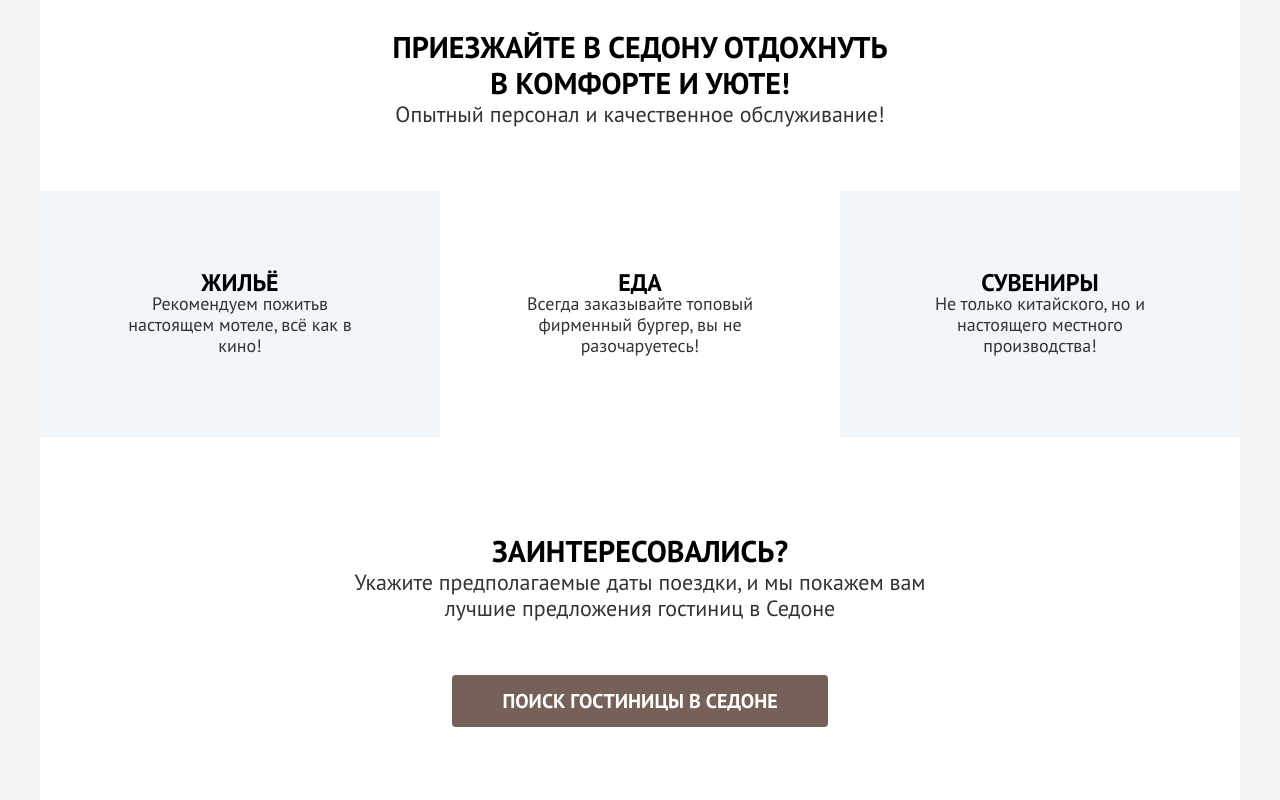
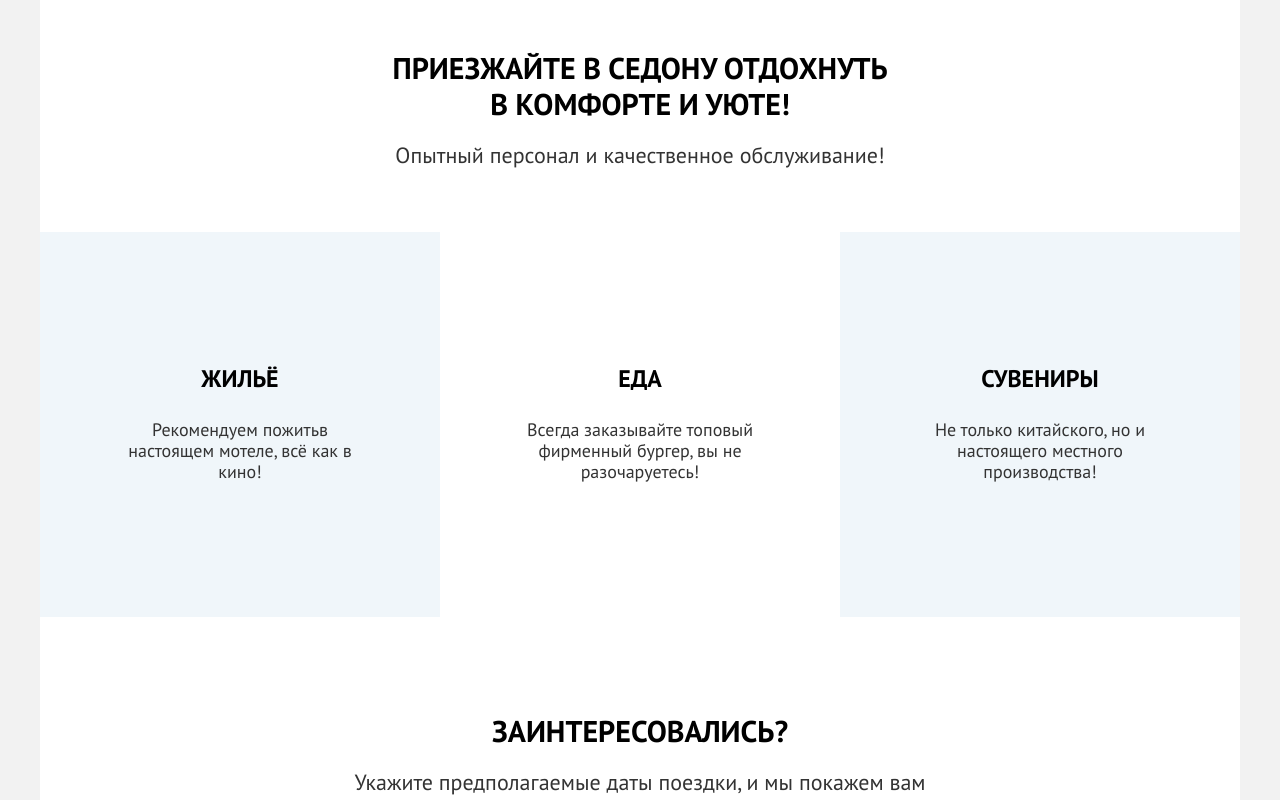
Before and after one commit to htmlacademy-htmlcss/2455235-sedona-1, a plain HTML site: page index.html in a window 1280 px wide. Shown: the part 2000-2800 px from the top of the page. Drawn offline with Linux system fonts and the light colour scheme.

Commit message:
correct invutation section

```diff
--- a/index.html
+++ b/index.html
@@ -134,25 +134,25 @@
           </div>
           <ul class="invitation__list">
             <li class="invitation__item">
-              <div class="invitation__wrap-description">
+
                 <h3 class="invitation__title">Жильё</h3>
                 <p class="invitation__description">Рекомендуем пожитьв настоящем мотеле,
                   всё как в кино!</p>
-              </div>
+
             </li>
             <li class="invitation__item invitation__item_background-light">
-              <div class="invitation__wrap-description">
+
                 <h3 class="invitation__title">Еда</h3>
                 <p class="invitation__description">Всегда заказывайте
                   топовый фирменный бургер, вы не разочаруетесь!</p>
-              </div>
+
             </li>
             <li class="invitation__item">
-              <div class="invitation__wrap-description">
+
                 <h3 class="invitation__title">Сувениры</h3>
                 <p class="invitation__description">Не только китайского,
                   но и настоящего местного производства!</p>
-              </div>
+
             </li>
           </ul>
         </section>
--- a/styles/styles.css
+++ b/styles/styles.css
@@ -174,6 +174,7 @@ body {
   color: #000000;
   text-align: center;
   margin: 0;
+  margin-bottom: 20px;
 }
 
 .section-title_light {
@@ -230,6 +231,7 @@ body {
   width: 651px;
   padding-top: 69px;
   padding-bottom: 69px;
+  margin-bottom: 21px;
 }
 
 .advantages__list {
@@ -315,24 +317,19 @@ body {
 
 .invitation__item {
   display: flex;
+  flex-direction: column;
   justify-content: center;
   align-items: center;
   background-color: rgba(131, 179, 211, 0.122);
   text-align: center;
   width: 400px;
-  padding: 81px 85px;
-}
-
-.invitation__wrap-description {
-  display: flex;
-  flex-direction: column;
-  justify-content: center;
-  align-items: center;
-  width: 230px;
+  min-height: 385px;
 }
 
 .invitation__description {
   margin: 0;
+  text-align: center;
+  width: 230px;
 }
 
 .invitation__item_background-light {
@@ -345,6 +342,7 @@ body {
   color: #000000;
   text-transform: uppercase;
   margin: 0;
+  margin-bottom: 30px;
 }
 
 .search__wrap {
```
